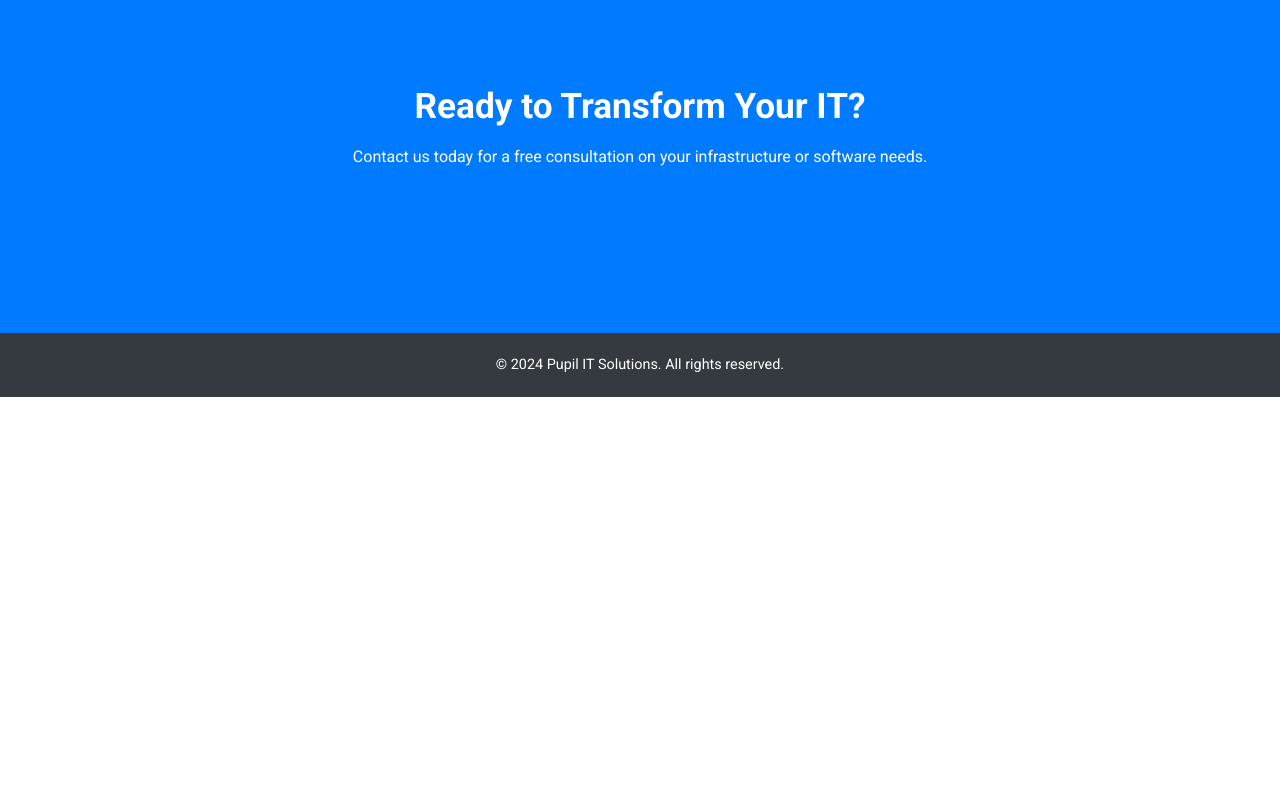
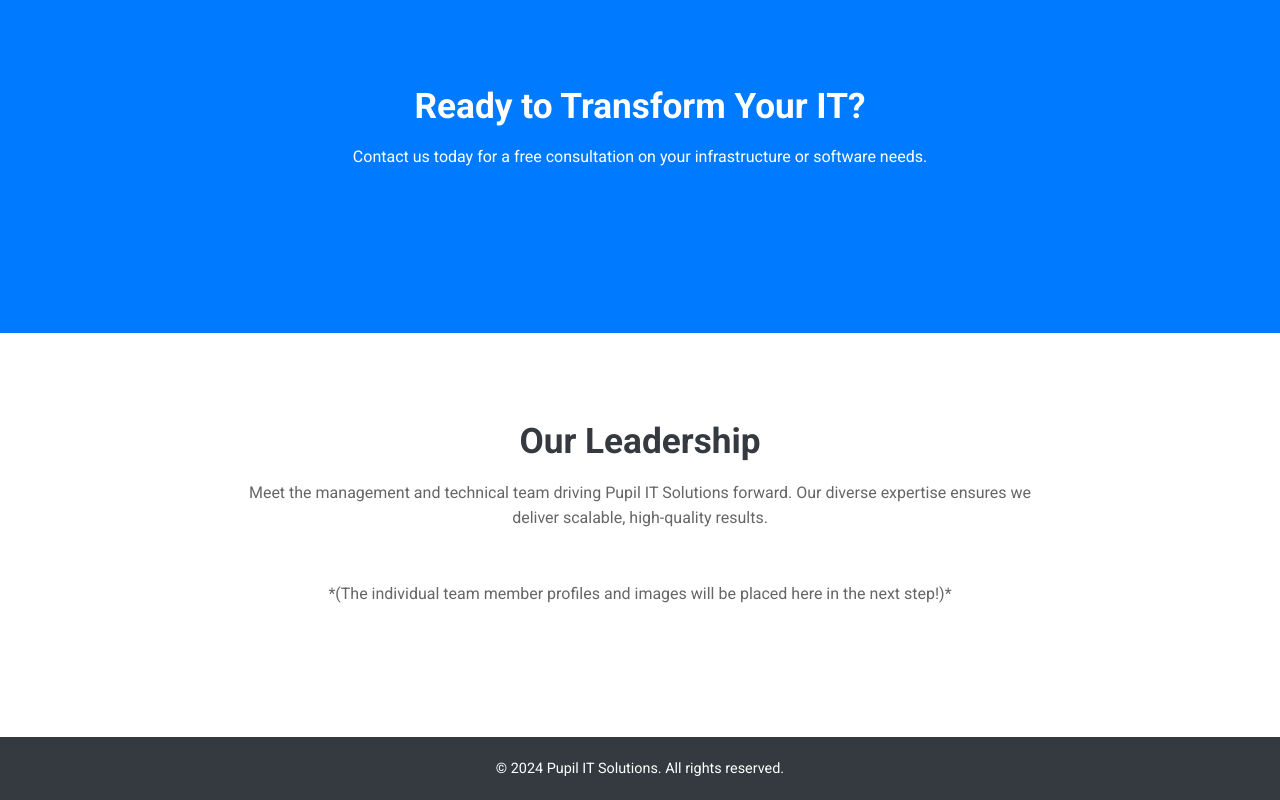
Before and after one commit to marzean/pupil-it-website, a plain HTML site: page index.html in a window 1280 px wide. Shown: the part 1228-2028 px from the top of the page. Before the commit the page ends 1625 px from the top, so only its background shows below. Drawn offline with Linux system fonts and the light colour scheme.

Commit message:
Update index.html

```diff
--- a/index.html
+++ b/index.html
@@ -73,6 +73,19 @@
             <a href="mailto:contact@pupilitsolutions.com" class="btn btn-secondary">Email Us</a>
         </div>
     </section>
+    <section id="leadership" class="section-padding">
+    <div class="container">
+        <h2 class="section-title">Our Leadership</h2>
+        <p class="section-description">
+            Meet the management and technical team driving Pupil IT Solutions forward. Our diverse expertise ensures we deliver scalable, high-quality results.
+        </p>
+
+        <p class="section-description" style="margin-top: 40px;">
+            *(The individual team member profiles and images will be placed here in the next step!)*
+        </p>
+
+    </div>
+</section>
 
     <footer>
         <div class="container">
```
